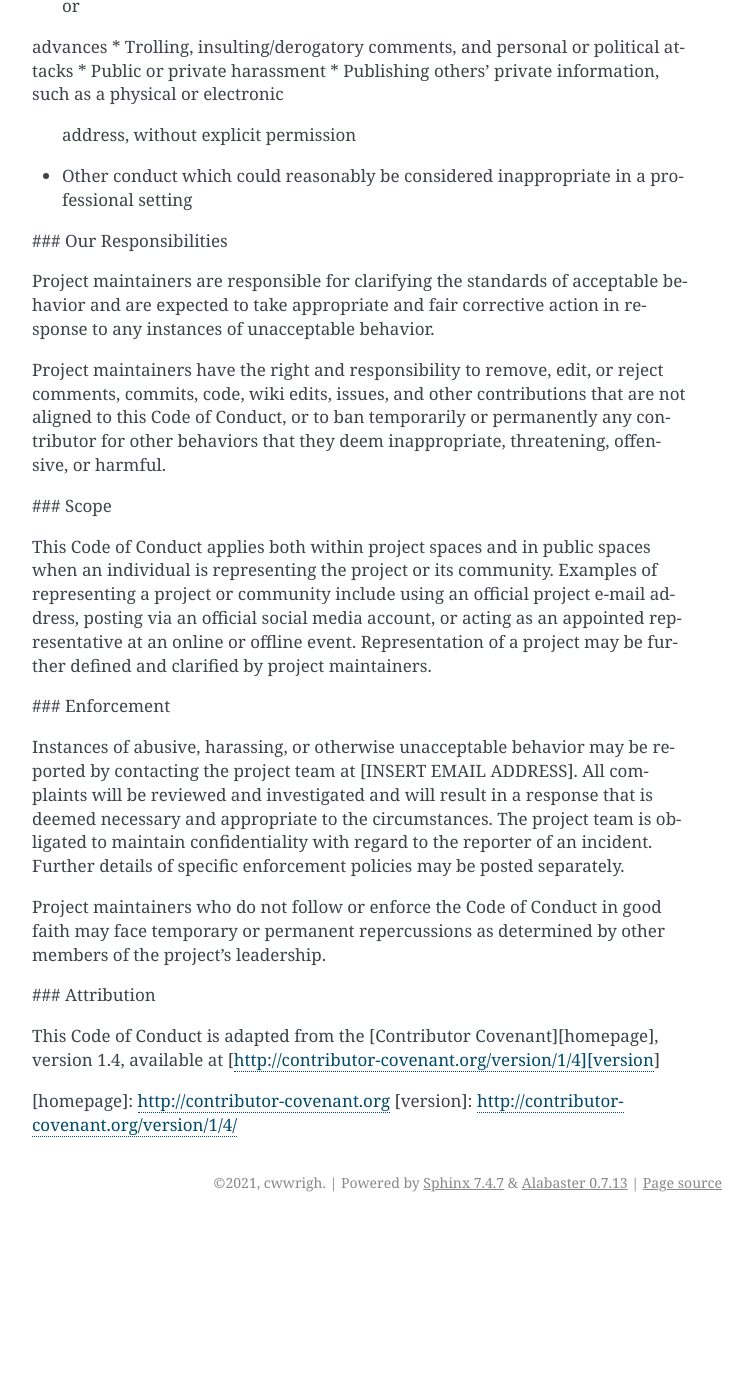
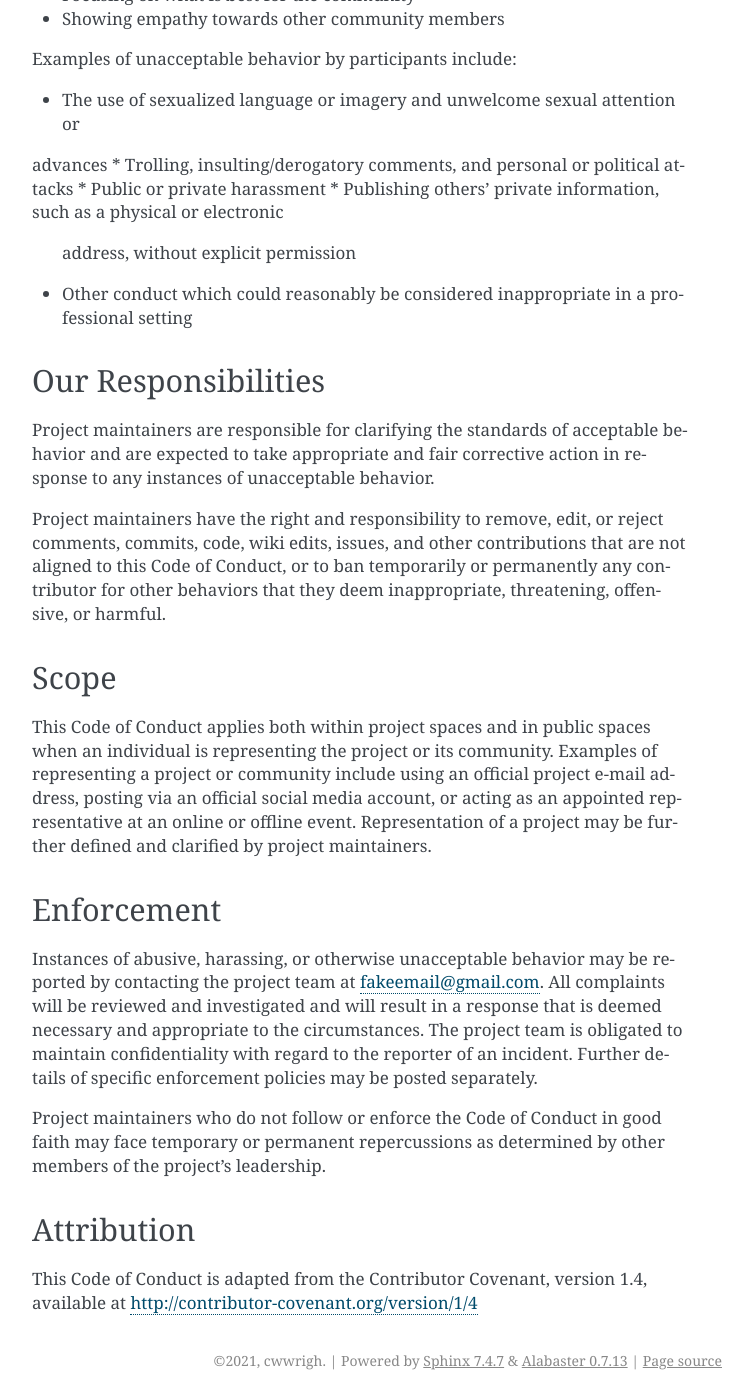
Before and after one commit to clydeiii/readthedocs-demo, a Sphinx documentation site: the page built from docs/source/contributions.rst, in a window 1280 px wide and 1400 px high, scrolled down 1105 px. Shown: the whole window, without its empty margins (388-1141 px from the left). Built offline with Sphinx 7.4.7, drawn with Linux system fonts in a browser that asks for light colours; before the commit the page ends 2327 px from its top, so only the background shows below that; some of the changed text lies outside the part shown.

Commit message:
changed md to rst

```diff
--- a/docs/source/contributions.rst
+++ b/docs/source/contributions.rst
@@ -7,7 +7,8 @@ email, or any other method with the owners of this repository before making a ch
 
 Please note we have a code of conduct, please follow it in all your interactions with the project.
 
-## Pull Request Process
+Pull Request Process
+--------------------
 
 1. Ensure any install or build dependencies are removed before the end of the layer when doing a
    build.
@@ -18,9 +19,11 @@ Please note we have a code of conduct, please follow it in all your interactions
 4. You may merge the Pull Request in once you have the sign-off of two other developers, or if you
    do not have permission to do that, you may request the second reviewer to merge it for you.
 
-## Code of Conduct
+Code of Conduct
+---------------
 
-### Our Pledge
+Our Pledge
+----------
 
 In the interest of fostering an open and welcoming environment, we as
 contributors and maintainers pledge to making participation in our project and
@@ -29,7 +32,8 @@ size, disability, ethnicity, gender identity and expression, level of experience
 nationality, personal appearance, race, religion, or sexual identity and
 orientation.
 
-### Our Standards
+Our Standards
+-------------
 
 Examples of behavior that contributes to creating a positive environment
 include:
@@ -51,7 +55,8 @@ advances
 * Other conduct which could reasonably be considered inappropriate in a
   professional setting
 
-### Our Responsibilities
+Our Responsibilities
+--------------------
 
 Project maintainers are responsible for clarifying the standards of acceptable
 behavior and are expected to take appropriate and fair corrective action in
@@ -63,7 +68,8 @@ that are not aligned to this Code of Conduct, or to ban temporarily or
 permanently any contributor for other behaviors that they deem inappropriate,
 threatening, offensive, or harmful.
 
-### Scope
+Scope
+-----
 
 This Code of Conduct applies both within project spaces and in public spaces
 when an individual is representing the project or its community. Examples of
@@ -72,10 +78,11 @@ address, posting via an official social media account, or acting as an appointed
 representative at an online or offline event. Representation of a project may be
 further defined and clarified by project maintainers.
 
-### Enforcement
+Enforcement
+-----------
 
 Instances of abusive, harassing, or otherwise unacceptable behavior may be
-reported by contacting the project team at [INSERT EMAIL ADDRESS]. All
+reported by contacting the project team at fakeemail@gmail.com. All
 complaints will be reviewed and investigated and will result in a response that
 is deemed necessary and appropriate to the circumstances. The project team is
 obligated to maintain confidentiality with regard to the reporter of an incident.
@@ -85,10 +92,8 @@ Project maintainers who do not follow or enforce the Code of Conduct in good
 faith may face temporary or permanent repercussions as determined by other
 members of the project's leadership.
 
-### Attribution
+Attribution
+-----------
 
-This Code of Conduct is adapted from the [Contributor Covenant][homepage], version 1.4,
-available at [http://contributor-covenant.org/version/1/4][version]
-
-[homepage]: http://contributor-covenant.org
-[version]: http://contributor-covenant.org/version/1/4/
+This Code of Conduct is adapted from the Contributor Covenant, version 1.4,
+available at http://contributor-covenant.org/version/1/4
```
Also changed, not shown: 2 other files.
